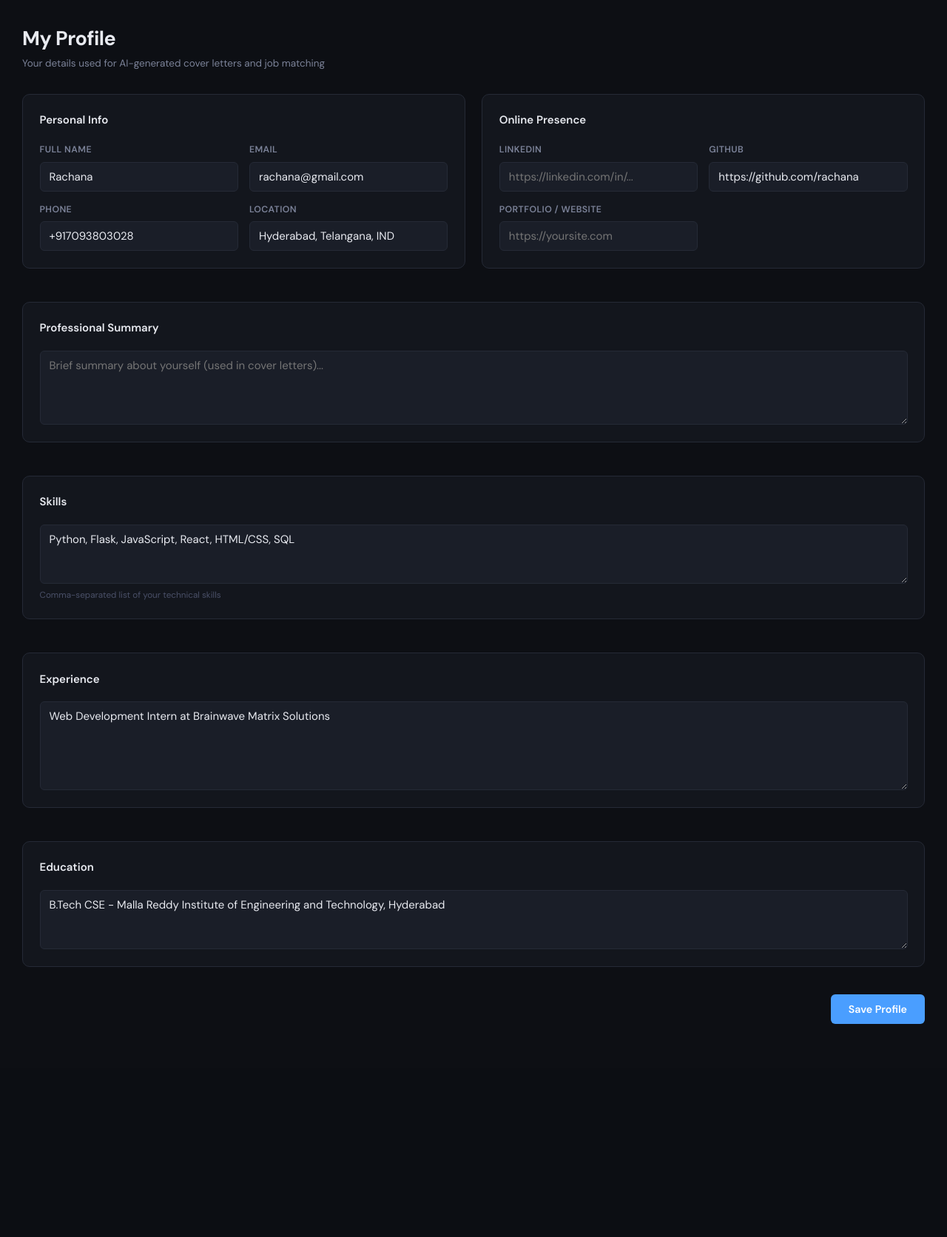
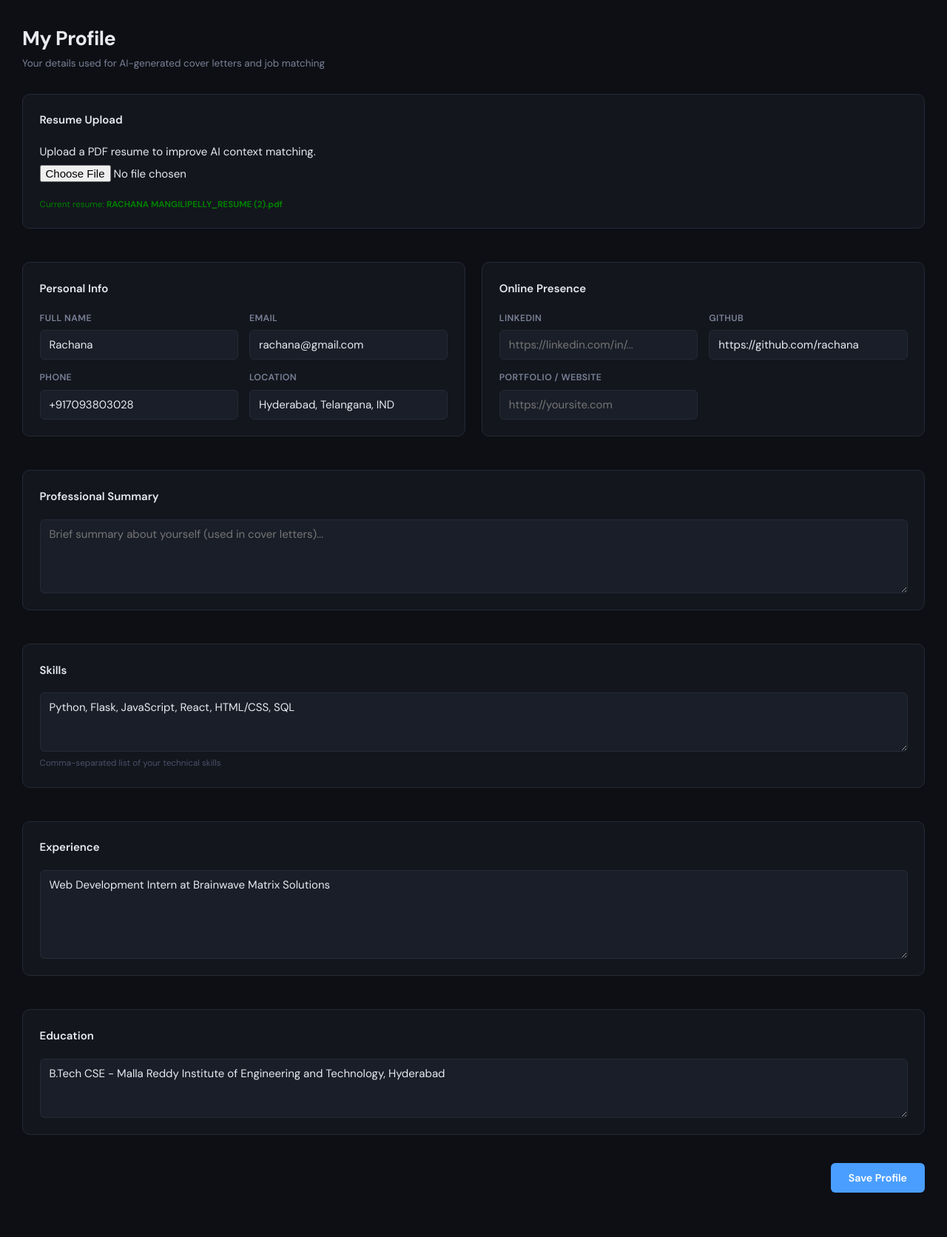
Before and after one commit to BharathkumarNagamalli/Job-Agent, a Flask app: page /profile in a window 1280 px wide. Shown: the part 60-1732 px from the top of the page at 74% size. Before the commit the page ends 1444 px from the top, so only its background shows below. Run offline with Flask 3, Linux system fonts and the light colour scheme; data comes from the database, SQL or seed files in the repository; both versions use the stored data as it was after the commit.

Commit message:
Add dynamic resume PDF upload functionality

```diff
--- a/database.py
+++ b/database.py
@@ -47,9 +47,22 @@ def init_db():
             linkedin TEXT,
             github TEXT,
             portfolio TEXT,
-            summary TEXT
+            summary TEXT,
+            resume_text TEXT,
+            resume_filename TEXT
         )
     """)
+
+    # Check for new columns and add them if missing
+    try:
+        c.execute("ALTER TABLE profile ADD COLUMN resume_text TEXT")
+    except sqlite3.OperationalError:
+        pass  # Column already exists
+
+    try:
+        c.execute("ALTER TABLE profile ADD COLUMN resume_filename TEXT")
+    except sqlite3.OperationalError:
+        pass  # Column already exists
 
     # Insert default profile if not exists
     c.execute("SELECT COUNT(*) FROM profile")
--- a/requirements.txt
+++ b/requirements.txt
@@ -3,3 +3,4 @@ python-dotenv==1.0.1
 requests==2.32.3
 google-genai>=1.0.0
 Werkzeug==3.0.3
+PyPDF2>=3.0.0
--- a/routes/profile.py
+++ b/routes/profile.py
@@ -14,12 +14,24 @@ def profile():
     return render_template("profile.html", profile=p)
 
 
+import PyPDF2
+
 @profile_bp.route("/profile/save", methods=["POST"])
 def save_profile():
     fields = ["name", "email", "phone", "location", "skills",
               "experience", "education", "linkedin", "github", "portfolio", "summary"]
 
     data = {f: request.form.get(f, "") for f in fields}
+
+    # Handle PDF Upload
+    resume_file = request.files.get("resume_pdf")
+    if resume_file and resume_file.filename.endswith(".pdf"):
+        pdf_reader = PyPDF2.PdfReader(resume_file)
+        text = ""
+        for page in pdf_reader.pages:
+            text += page.extract_text() + "\n"
+        data["resume_text"] = text
+        data["resume_filename"] = resume_file.filename
 
     conn = get_db()
     c = conn.cursor()
--- a/templates/profile.html
+++ b/templates/profile.html
@@ -9,8 +9,21 @@
     </div>
 </div>
 
-<form method="POST" action="{{ url_for('profile.save_profile') }}">
+<form method="POST" action="{{ url_for('profile.save_profile') }}" enctype="multipart/form-data">
     <div class="profile-grid">
+
+        <div class="card full-width">
+            <h2 class="card-title">Resume Upload</h2>
+            <div class="form-group">
+                <p>Upload a PDF resume to improve AI context matching.</p>
+                <input type="file" name="resume_pdf" accept=".pdf" class="form-control" style="margin-bottom: 1rem;">
+                {% if profile.resume_filename %}
+                    <p class="form-hint" style="color: green;">Current resume: <strong>{{ profile.resume_filename }}</strong></p>
+                {% else %}
+                    <p class="form-hint">No resume uploaded currently.</p>
+                {% endif %}
+            </div>
+        </div>
 
         <div class="card">
             <h2 class="card-title">Personal Info</h2>
```
Also changed, not shown: routes/ai_assistant.py (+7 -1 lines), instance/jobs.db.
